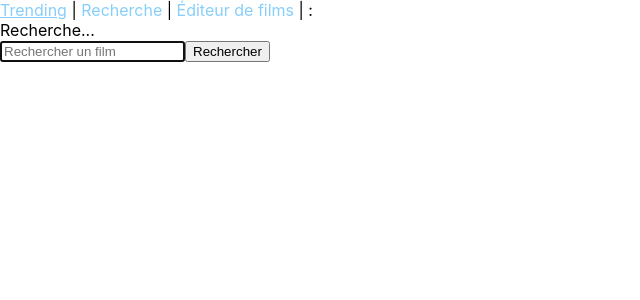
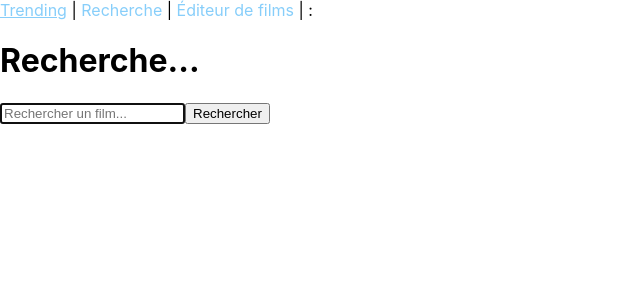
Before and after one commit to LuluxClient/netflixwish, a React (Create React App) app: page /search_movie in a window 1280 px wide. Shown: the top 300 px of the page, without its empty margins (0-640 px from the left). Built offline with nearby package versions, Linux system fonts and the light colour scheme.

Commit message:
Fix bug with searchMovie

```diff
--- a/src/pages/SearchMovie.jsx
+++ b/src/pages/SearchMovie.jsx
@@ -1,7 +1,8 @@
-import { useRef, useEffect, useState } from "react";
-import { searchMovies } from "../services/tmdb";
+import { useEffect, useState } from "react";
+import { useRef } from "react";
+
 const SearchMovie = () => {
-  const [title, setTitle] = useState(<>Recherche...</>);
+  const [title, setTitle] = useState(<h1>Recherche...</h1>);
   const [search, setSearch] = useState("");
   const myInputRef = useRef(null);
 
@@ -11,23 +12,18 @@ const SearchMovie = () => {
 
   useEffect(() => {
     focusInput();
-  }, []);
+  }, [])
 
-const handleSubmit = (e) => {
+  const handleSubmit = (e) => {
     e.preventDefault();
-    // if (search.length > 0) {
-      //Pour Luca du futur il faut que tu refasses ce système de con plus proprement et FoNcTiOnNeLlE
-        alert("Recherche lancée pour " + search);
-        setTitle(<h1>Recherche pour {search}</h1>);
-        setSearch("");
-    // } else {
-    //     alert("Merci d'entrer un titre");
-    // }
-};
+    setSearch();
+    setTitle(<h1>Recherche pour "{search}"</h1>);
+    alert("Recherche lancée pour " + search);
+  };
 
-  const handleInputChange = (titleInput) => {
-    setSearch(titleInput);
-    console.log(titleInput);
+  const handleInputChange = (textInput) => {
+    setSearch(textInput);
+    console.log(textInput);
   };
 
   return (
@@ -38,7 +34,7 @@ const handleSubmit = (e) => {
           ref={myInputRef}
           type="text"
           name="search"
-          placeholder="Rechercher un film"
+          placeholder="Rechercher un film..."
           onChange={(e) => handleInputChange(e.target.value)}
         />
         <button type="submit">Rechercher</button>
```
